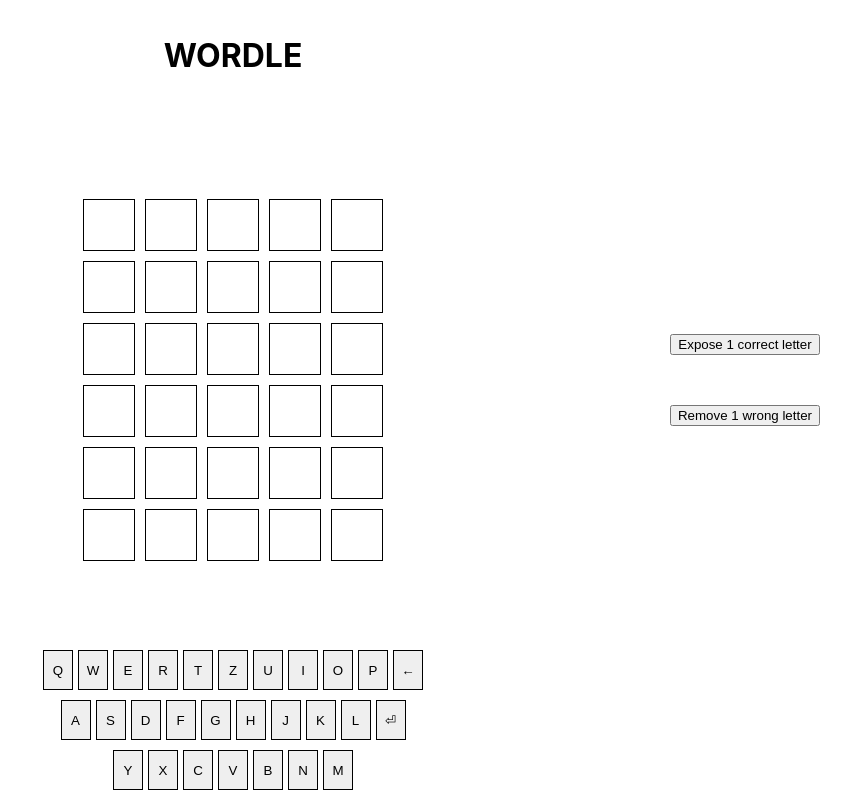
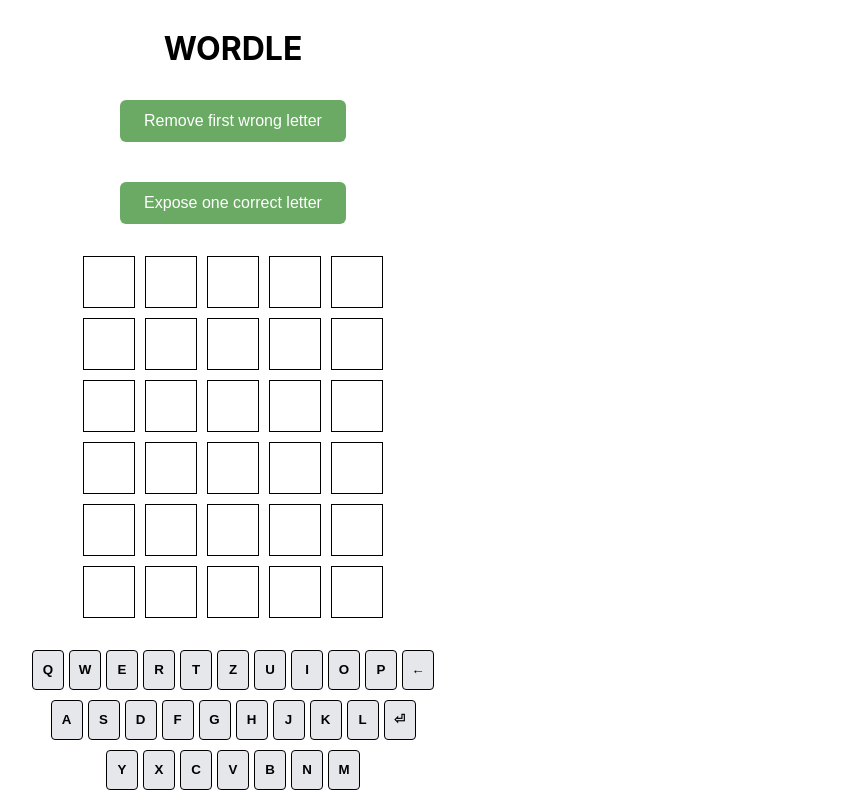
Before and after one commit to MarinKukucka/Wordle, a React (Create React App) app: page / in a window 1280 px wide. Shown: the whole page, without its empty margins (407-1258 px from the left). Built offline with nearby package versions, Linux system fonts and the light colour scheme.

Commit message:
Restyling some components (#2)
* restyle hint buttons

* restyle keyboard

* change hint buttons position

* swap hint positions

* add style for correct letter hint

```diff
--- a/src/App.css
+++ b/src/App.css
@@ -10,7 +10,3 @@
     justify-content: space-between;
     height: 100%;
 }
-
-.spacer {
-    width: 20%;
-}
--- a/src/App.tsx
+++ b/src/App.tsx
@@ -196,28 +196,23 @@
             ) : (
                 <>
                     <Header handleChangeLanguage={handleChangeLanguage} />
-                    <div className="board-container">
-                        <div className="spacer" />
+
+                    <Hints
+                        isExposeUsed={isExposeUsed}
+                        exposedHint={exposedHint}
+                        removeUsed={removeUsed}
+                        handleExposeCorrectLetter={handleExposeCorrectLetter}
+                        handleRemoveWrongLetterFromKeyboard={
+                            handleRemoveWrongLetterFromKeyboard
+                        }
+                    />
                     <Board
                         guesses={guesses}
                         currentGuess={currentGuess}
                         solution={solution}
                         addWrongLetter={handleAddWrongLetter}
                     />
-                        <div className="spacer">
-                            <Hints
-                                isExposeUsed={isExposeUsed}
-                                exposedHint={exposedHint}
-                                removeUsed={removeUsed}
-                                handleExposeCorrectLetter={
-                                    handleExposeCorrectLetter
-                                }
-                                handleRemoveWrongLetterFromKeyboard={
-                                    handleRemoveWrongLetterFromKeyboard
-                                }
-                            />
-                        </div>
-                    </div>
+
                     <Keyboard
                         wrongLetters={wrongLetters}
                         handleUserKeyPress={handleUserKeyPress}
--- a/src/components/Hints/Hints.module.css
+++ b/src/components/Hints/Hints.module.css
@@ -1,8 +1,28 @@
 .hintButtonContainer {
     display: flex;
-    justify-content: center;
+    justify-content: flex-end;
     align-items: center;
     flex-direction: column;
-    height: 100%;
-    gap: 50px;
+    gap: 40px;
+    height: 30%;
 }
+
+.hintBox {
+    background-color: lightgrey;
+    padding: 0.75rem 1.5rem;
+    border-radius: 6px;
+    font-size: 1rem;
+}
+
+.button {
+    background: #6aaa64;
+    color: #fff;
+    border: none;
+    padding: 0.75rem 1.5rem;
+    border-radius: 6px;
+    font-size: 1rem;
+}
+
+.button:hover {
+    background: #5c9e58;
+}
--- a/src/components/Hints/Hints.tsx
+++ b/src/components/Hints/Hints.tsx
@@ -17,22 +17,27 @@
 }: Props) {
     return (
         <div className={styles.hintButtonContainer}>
+            <button
+                className={styles.button}
+                onClick={handleRemoveWrongLetterFromKeyboard}
+                hidden={removeUsed >= 2}
+            >
+                Remove {removeUsed === 0 ? "first" : "second"} wrong letter
+            </button>
+
             {isExposeUsed && exposedHint ? (
-                `Letter ${exposedHint[1]} is at position ${exposedHint[0] + 1}`
+                <div className={styles.hintBox}>
+                    Letter {exposedHint[1]} is at position {exposedHint[0] + 1}
+                </div>
             ) : (
                 <button
+                    className={styles.button}
                     onClick={handleExposeCorrectLetter}
                     hidden={isExposeUsed}
                 >
-                    Expose 1 correct letter
+                    Expose one correct letter
                 </button>
             )}
-            <button
-                onClick={handleRemoveWrongLetterFromKeyboard}
-                hidden={removeUsed >= 2}
-            >
-                Remove 1 wrong letter
-            </button>
         </div>
     );
 }
--- a/src/components/Keyboard/Keyboard.module.css
+++ b/src/components/Keyboard/Keyboard.module.css
@@ -9,22 +9,27 @@
 .key {
     border: 1px solid black;
     height: 40px;
-    width: 30px;
-    align-items: center;
+    width: 32px;
+    border-radius: 4px;
+    background-color: #e5e7eb;
+    font-weight: 600;
     display: flex;
     justify-content: center;
     align-items: center;
+    cursor: pointer;
+    user-select: none;
 }
 
+
 .key:hover {
-    background-color: lightblue;
+    background-color: #dbeafe;
 }
 
 .key:active {
-    box-shadow: 0 3px #666;
-    transform: translateY(3px);
+    transform: translateY(2px);
 }
 
 .wrongKey {
     background-color: grey;
+    color: #f9fafb;
 }
```
Lines whose indentation alone changed are shown as unchanged.
